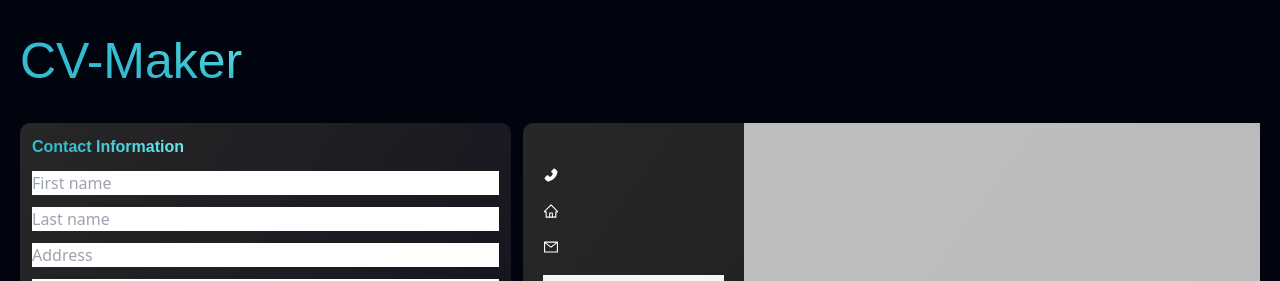
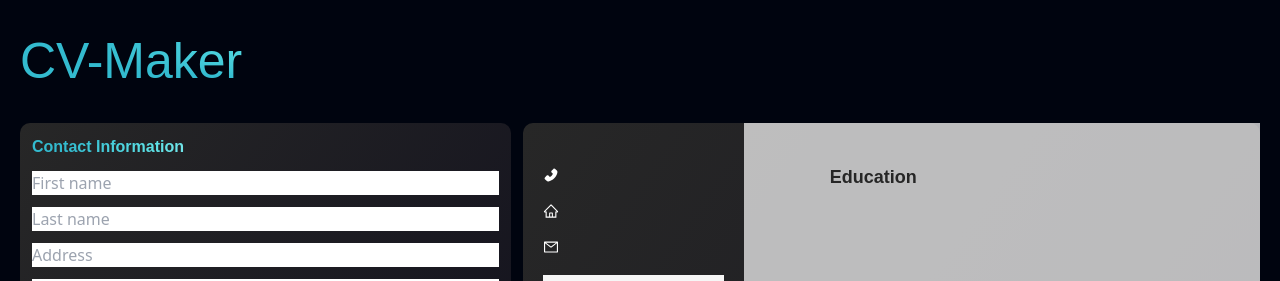
Before and after one commit to jlaat/cv-project, a React (Vite) app: page / in a window 1280 px wide. Shown: the top 281 px of the page. Built offline with nearby package versions, Linux system fonts and the light colour scheme.

Commit message:
Add of educations works

```diff
--- a/src/App.jsx
+++ b/src/App.jsx
@@ -35,7 +35,7 @@ function App() {
         <div className='flex flex-1 basis-[60%] flex-row bg-discount-gradient rounded-[10px] '>
           <ContactOutput contactInformation={contactInformation} />
           <div className='flex flex-1 flex-row basis-[70%] justify-center bg-dimWhite'>
-            <EducationOutput />
+            <EducationOutput educationInputs={educationInputs} />
             <WorkOutput />
           </div>
         </div>
--- /dev/null
+++ b/src/components/EducationCard.jsx
@@ -0,0 +1,14 @@
+import React, { useState } from 'react'
+
+const EducationCard = (props) => {
+
+  return (
+    <div className='flex flex-1 flex-col justify-start  text-left'>
+        <h2 className='font-poppins text-left text-neutral-700 font-bold'>{`${props.startDate} - ${props.endDate}`}</h2>
+        <h2 className='font-poppins text-left text-neutral-700 font-bold'>{props.school}</h2>
+        <h3 className='font-poppins text-left text-neutral-600'>{props.degree}</h3>
+    </div>
+  )
+}
+
+export default EducationCard
--- a/src/components/EducationInput.jsx
+++ b/src/components/EducationInput.jsx
@@ -1,6 +1,6 @@
-import React, { useState } from 'react'
+import React, { useState, useEffect } from 'react'
 
-const EducationInput = () => {
+const EducationInput = (props) => {
     const [educationValues, setEducationValues] = useState({
       degree: "",
       school: "",
@@ -11,6 +11,11 @@ const EducationInput = () => {
 
     const handleChange = (event) => {
       setEducationValues({ ...educationValues, [event.target.name]: event.target.value })
+    }
+
+    const addToEducations = (event) => {
+      event.preventDefault();
+      props.passEducationInputs(current => [...current, educationValues]);
     }
 
 return (<section className=' flex-1 bg-discount-gradient rounded-[10px] p-3'>
@@ -48,7 +53,7 @@ return (<section className=' flex-1 bg-discount-gradient rounded-[10px] p-3'>
         onChange={handleChange} />
 
         <div>
-          <button type="submit" className='text-white bg-green-500 py-1 px-3 rounded-[10px] hover:bg-green-400'>Add</button>
+          <button className='text-white bg-green-500 py-1 px-3 rounded-[10px] hover:bg-green-400' onClick={addToEducations}>Add</button>
           <button type="reset" className='text-white bg-red-500 py-1 px-3 rounded-[10px] hover:bg-red-400 ml-3'>Reset</button>
         </div>
         </form>
--- a/src/components/EducationOutput.jsx
+++ b/src/components/EducationOutput.jsx
@@ -1,9 +1,21 @@
 import React from 'react'
+import EducationCard from './EducationCard'
 
-const EducationOutput = () => {
+const EducationOutput = (props) => {
   return (
-    <div className='flex flex-1 text-white justify-center items-center'>
-        Testi1
+    <div className='flex flex-col flex-1 text-white justify-start items-center mt-10 border-solid border-r-3 border-black '>
+      <h1 className='font-poppins text-neutral-800 font-bold text-lg pb-10'>Education</h1>
+        <div className='flex gap-10 flex-col'>
+        {props.educationInputs.map((input) => {
+          return <EducationCard
+          key={input.startDate}
+          startDate={input.startDate}
+          endDate={input.endDate}
+          city={input.city}
+          degree={input.degree}
+          school={input.school}  />
+        })}
+        </div>
     </div>
   )
 }
```
